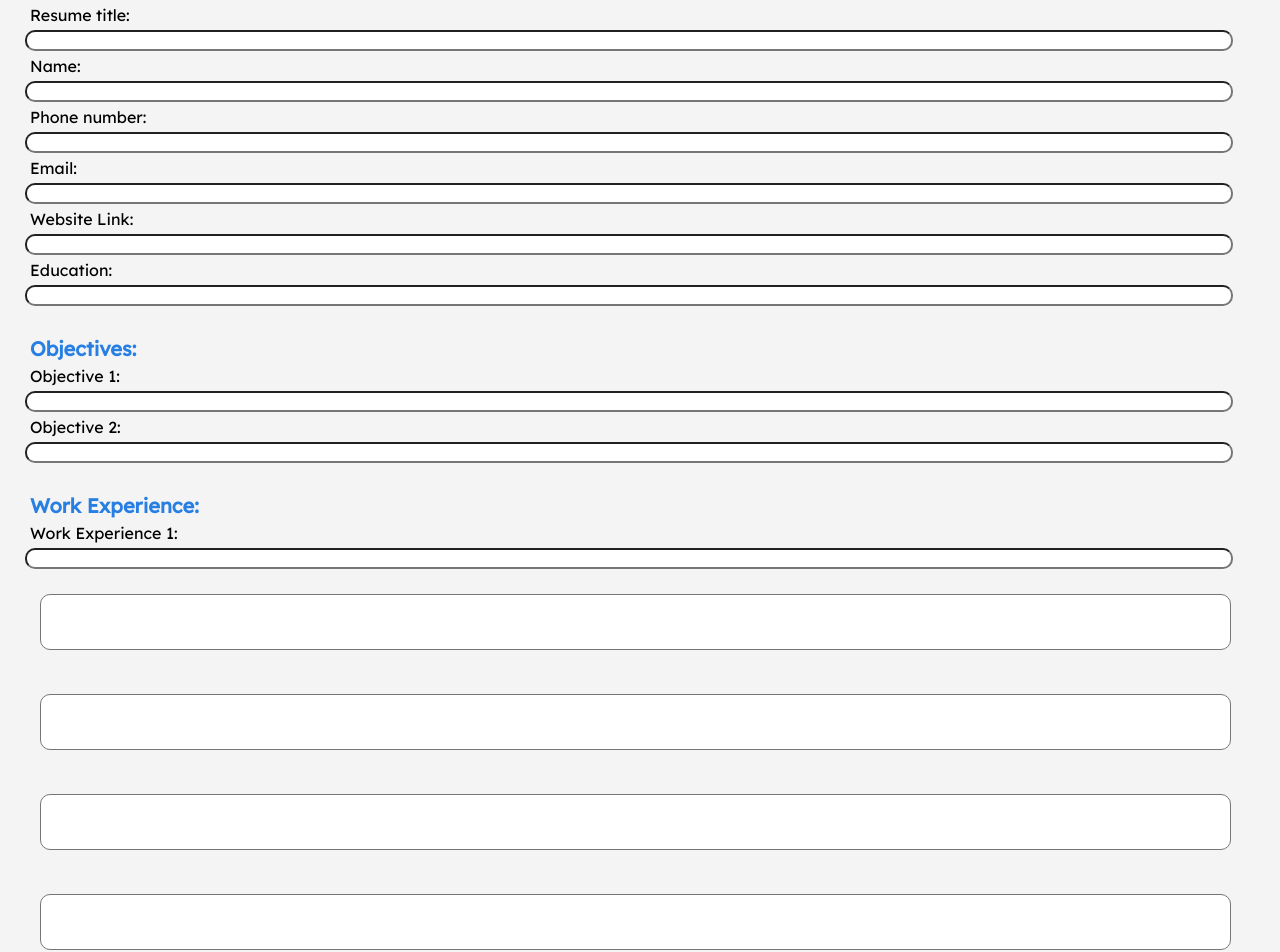
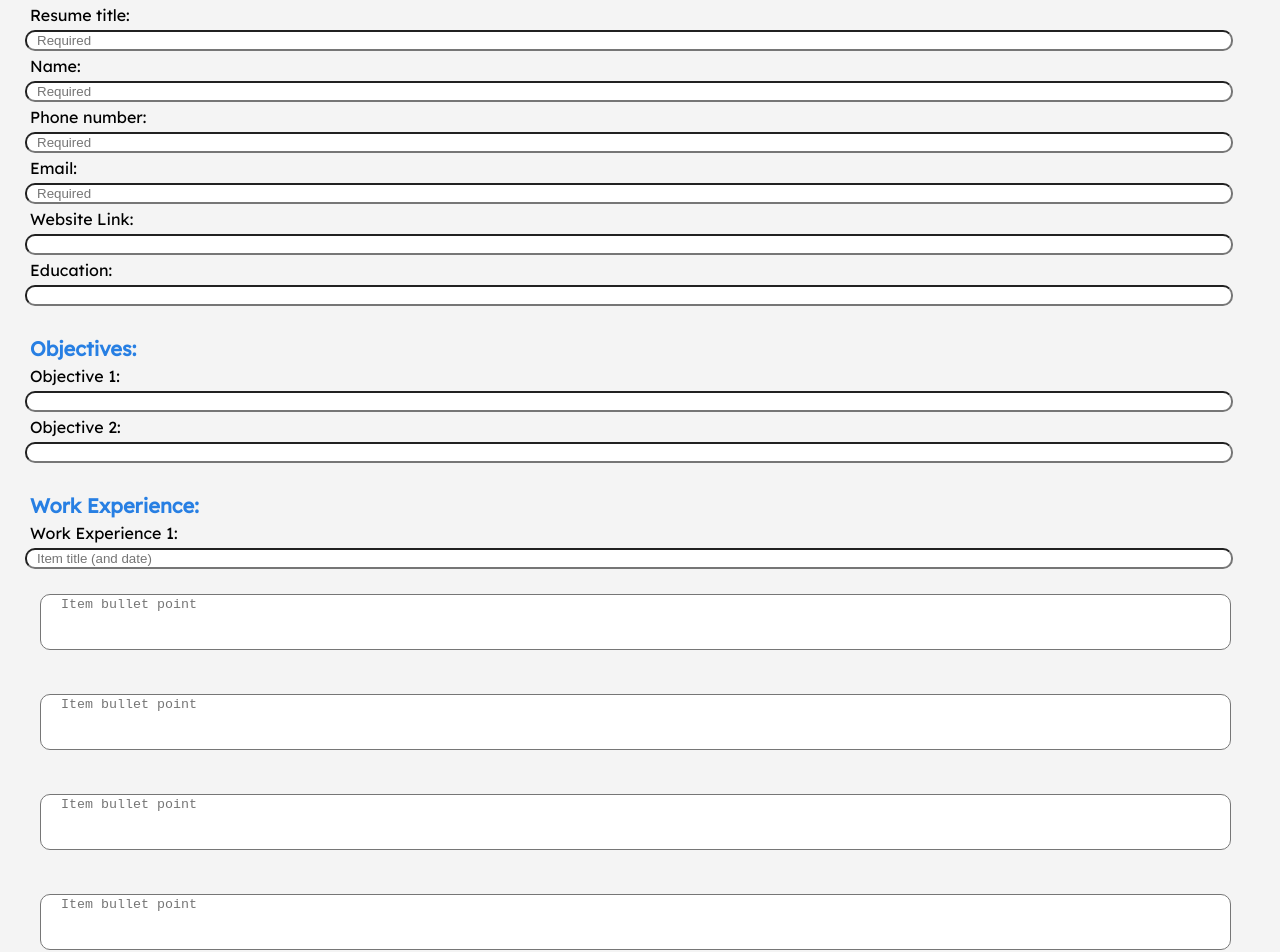
Before and after one commit to annkc/Resume-Builder, a React (Create React App) app in the folder frontend/: page /create-resume in a window 1280 px wide. Shown: the part 180-1132 px from the top of the page. Built offline with nearby package versions, Linux system fonts and the light colour scheme.

Commit message:
added placeholders to inputs for clarity

```diff
--- a/frontend/src/components/Form.js
+++ b/frontend/src/components/Form.js
@@ -146,6 +146,7 @@ export default function Form() {
                 type="text"
                 required
                 value={title}
+                placeholder="Required"
                 onChange={(e) => setTitle(e.target.value)}
             />
             <label>Name:</label>
@@ -153,6 +154,7 @@ export default function Form() {
                 type="text"
                 required
                 value={name}
+                placeholder="Required"
                 onChange={(e) => setName(e.target.value)}
             />
             <label>Phone number:</label>
@@ -160,6 +162,7 @@ export default function Form() {
                 type="text"
                 required
                 value={phoneNumber}
+                placeholder="Required"
                 onChange={(e) => setPhoneNumber(e.target.value)}
             />
             <label>Email:</label>
@@ -167,6 +170,7 @@ export default function Form() {
                 type="text"
                 required
                 value={email}
+                placeholder="Required"
                 onChange={(e) => setEmail(e.target.value)}
             />
             <label>Website Link:</label>
@@ -199,26 +203,32 @@ export default function Form() {
             <input
                 type="text"
                 value={workExperience_1}
+                placeholder="Item title (and date)"
                 onChange={(e) => setWorkExperience_1(e.target.value)}
             />
             <textarea
                 value={workExperience_1a}
+                placeholder="Item bullet point"
                 onChange={(e) => setWorkExperience_1a(e.target.value)}
             ></textarea>
             <textarea
                 value={workExperience_1b}
+                placeholder="Item bullet point"
                 onChange={(e) => setWorkExperience_1b(e.target.value)}
             ></textarea>
             <textarea
                 value={workExperience_1c}
+                placeholder="Item bullet point"
                 onChange={(e) => setWorkExperience_1c(e.target.value)}
             ></textarea>
             <textarea
                 value={workExperience_1d}
+                placeholder="Item bullet point"
                 onChange={(e) => setWorkExperience_1d(e.target.value)}
             ></textarea>
             <textarea
                 value={workExperience_1e}
+                placeholder="Item bullet point"
                 onChange={(e) => setWorkExperience_1e(e.target.value)}
             ></textarea>
             <label>Work Experience 2:</label>
```
